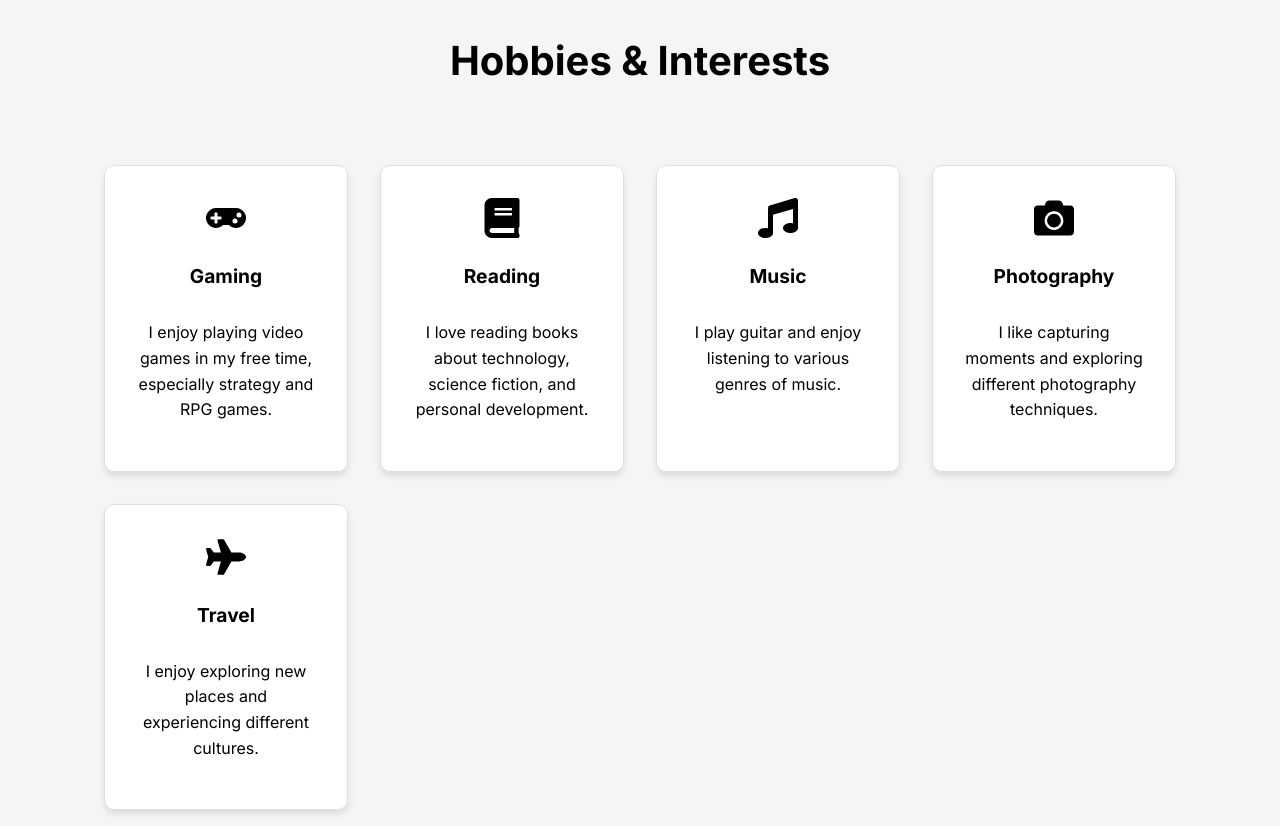
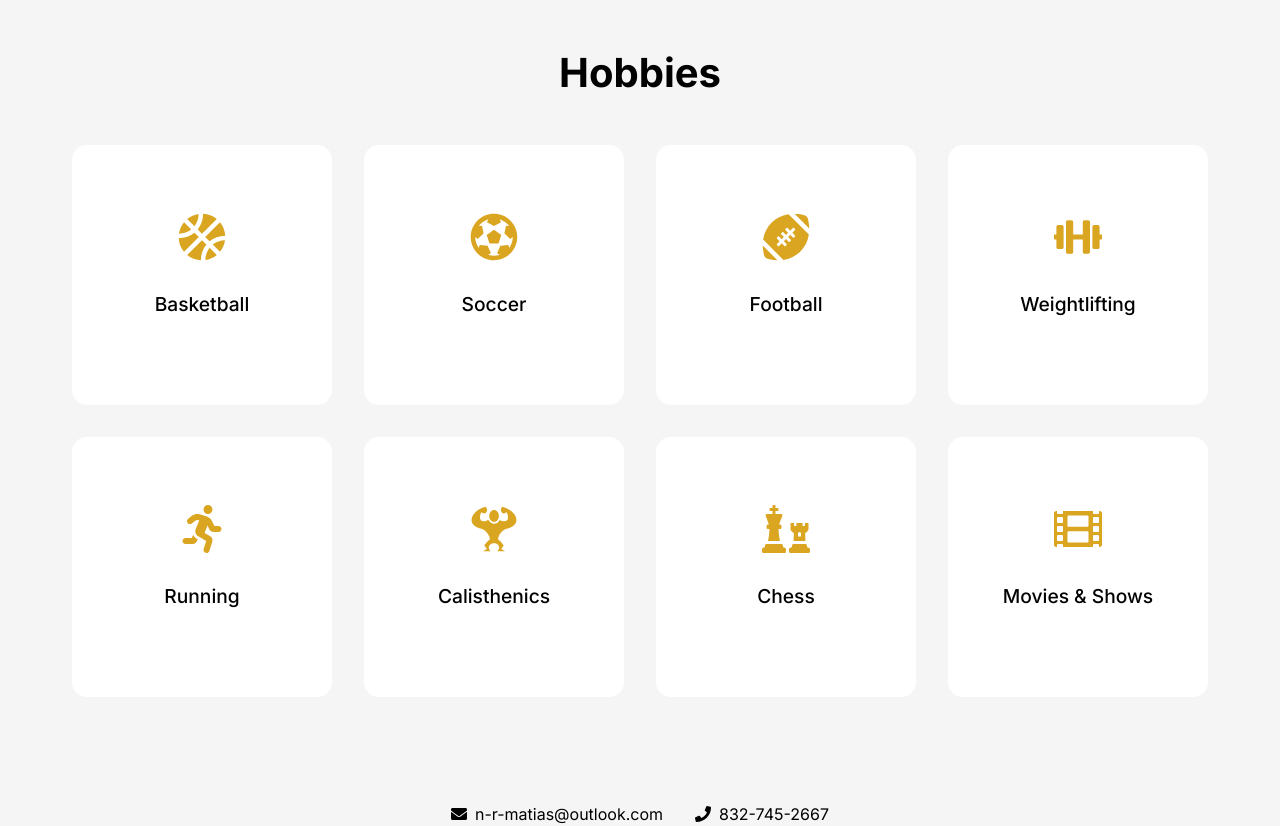
Before and after one commit to NicholasMatias/CBNV3, a React (Vite) app in the folder portfolio/: page / in a window 1280 px wide. Shown: the part 8200-9026 px from the top of the page. Built offline with nearby package versions, Linux system fonts and the light colour scheme.

Commit message:
added hobbies section

```diff
--- a/portfolio/src/components/Hobbies.jsx
+++ b/portfolio/src/components/Hobbies.jsx
@@ -1,13 +1,19 @@
 import { motion } from 'framer-motion';
 import styled from 'styled-components';
 import { useInView } from 'react-intersection-observer';
-import { FaGamepad, FaBook, FaMusic, FaCamera, FaPlane } from 'react-icons/fa';
+import {
+  FaBasketballBall, FaFutbol, FaFootballBall, FaDumbbell,
+  FaRunning, FaChess, FaFilm
+} from 'react-icons/fa';
+import { GiMuscleUp } from 'react-icons/gi';
 
 const HobbiesSection = styled.section`
   min-height: 100vh;
   display: flex;
   flex-direction: column;
   justify-content: center;
+  align-items: center;
+  padding: 4rem 2rem;
 `;
 
 const Title = styled(motion.h2)`
@@ -19,66 +25,92 @@ const Title = styled(motion.h2)`
 
 const HobbiesGrid = styled.div`
   display: grid;
-  grid-template-columns: repeat(auto-fit, minmax(200px, 1fr));
+  grid-template-columns: repeat(4, 1fr);
   gap: 2rem;
-  padding: 2rem;
+  max-width: 1200px;
+  width: 100%;
+
+  @media (max-width: 1024px) {
+    grid-template-columns: repeat(3, 1fr);
+  }
+
+  @media (max-width: 768px) {
+    grid-template-columns: repeat(2, 1fr);
+  }
+
+  @media (max-width: 480px) {
+    grid-template-columns: 1fr;
+  }
 `;
 
 const HobbyCard = styled(motion.div)`
+  position: relative;
   background: ${({ theme }) => theme.card};
-  padding: 2rem;
-  border-radius: 10px;
-  box-shadow: 0 4px 6px rgba(0, 0, 0, 0.1);
-  border: 1px solid ${({ theme }) => theme.border};
+  border-radius: 15px;
+  overflow: hidden;
+  aspect-ratio: 1;
+  cursor: pointer;
   display: flex;
   flex-direction: column;
   align-items: center;
-  gap: 1rem;
-  text-align: center;
+  justify-content: center;
+  padding: 2rem;
+  border: 2px solid transparent;
+  transition: all 0.3s ease;
+
+  &::before {
+    content: '';
+    position: absolute;
+    top: 0;
+    left: 0;
+    right: 0;
+    bottom: 0;
+    background: ${({ theme }) =>
+      theme.mode === 'dark'
+        ? 'linear-gradient(45deg, rgba(255,215,0,0.1), rgba(218,165,32,0.1))'
+        : 'linear-gradient(45deg, rgba(255,215,0,0.05), rgba(218,165,32,0.05))'
+    };
+    opacity: 0;
+    transition: opacity 0.3s ease;
+  }
+
+  &:hover {
+    transform: translateY(-5px);
+    border-color: ${({ theme }) => theme.mode === 'dark' ? '#FFD700' : '#DAA520'};
+    box-shadow: 0 10px 20px rgba(0, 0, 0, 0.2);
+
+    &::before {
+      opacity: 1;
+    }
+
+    ${({ theme }) => theme.mode === 'dark' && `
+      box-shadow: 0 10px 20px rgba(255, 215, 0, 0.1);
+    `}
+  }
 `;
 
 const HobbyIcon = styled.div`
-  font-size: 2.5rem;
-  color: ${({ theme }) => theme.primary};
+  font-size: 3rem;
+  margin-bottom: 1rem;
+  color: ${({ theme }) => theme.mode === 'dark' ? '#FFD700' : '#DAA520'};
+  transition: transform 0.3s ease;
+
+  ${HobbyCard}:hover & {
+    transform: scale(1.1);
+  }
 `;
 
-const HobbyName = styled.h3`
+const HobbyName = styled.p`
   font-size: 1.2rem;
+  font-weight: 500;
+  text-align: center;
   color: ${({ theme }) => theme.text};
+  transition: transform 0.3s ease;
+
+  ${HobbyCard}:hover & {
+    transform: scale(1.05);
+  }
 `;
-
-const HobbyDescription = styled.p`
-  color: ${({ theme }) => theme.text};
-  line-height: 1.6;
-`;
-
-const hobbies = [
-  {
-    name: 'Gaming',
-    icon: <FaGamepad />,
-    description: 'I enjoy playing video games in my free time, especially strategy and RPG games.',
-  },
-  {
-    name: 'Reading',
-    icon: <FaBook />,
-    description: 'I love reading books about technology, science fiction, and personal development.',
-  },
-  {
-    name: 'Music',
-    icon: <FaMusic />,
-    description: 'I play guitar and enjoy listening to various genres of music.',
-  },
-  {
-    name: 'Photography',
-    icon: <FaCamera />,
-    description: 'I like capturing moments and exploring different photography techniques.',
-  },
-  {
-    name: 'Travel',
-    icon: <FaPlane />,
-    description: 'I enjoy exploring new places and experiencing different cultures.',
-  },
-];
 
 const Hobbies = () => {
   const [ref, inView] = useInView({
@@ -86,27 +118,60 @@ const Hobbies = () => {
     threshold: 0.1,
   });
 
+  const hobbies = [
+    { name: 'Basketball', icon: <FaBasketballBall /> },
+    { name: 'Soccer', icon: <FaFutbol /> },
+    { name: 'Football', icon: <FaFootballBall /> },
+    { name: 'Weightlifting', icon: <FaDumbbell /> },
+    { name: 'Running', icon: <FaRunning /> },
+    { name: 'Calisthenics', icon: <GiMuscleUp /> },
+    { name: 'Chess', icon: <FaChess /> },
+    { name: 'Movies & Shows', icon: <FaFilm /> },
+  ];
+
+  const containerVariants = {
+    hidden: { opacity: 0 },
+    visible: {
+      opacity: 1,
+      transition: {
+        staggerChildren: 0.1
+      }
+    }
+  };
+
+  const itemVariants = {
+    hidden: { opacity: 0, y: 20 },
+    visible: {
+      opacity: 1,
+      y: 0,
+      transition: {
+        duration: 0.5
+      }
+    }
+  };
+
   return (
-    <HobbiesSection id="hobbies">
+    <HobbiesSection id="hobbies" ref={ref}>
       <Title
-        ref={ref}
         initial={{ opacity: 0, y: 20 }}
         animate={inView ? { opacity: 1, y: 0 } : {}}
         transition={{ duration: 0.5 }}
       >
-        Hobbies & Interests
+        Hobbies
       </Title>
-      <HobbiesGrid>
+      <HobbiesGrid
+        as={motion.div}
+        variants={containerVariants}
+        initial="hidden"
+        animate={inView ? "visible" : "hidden"}
+      >
         {hobbies.map((hobby, index) => (
           <HobbyCard
-            key={index}
-            initial={{ opacity: 0, y: 50 }}
-            animate={inView ? { opacity: 1, y: 0 } : {}}
-            transition={{ duration: 0.5, delay: index * 0.1 }}
+            key={hobby.name}
+            variants={itemVariants}
           >
             <HobbyIcon>{hobby.icon}</HobbyIcon>
             <HobbyName>{hobby.name}</HobbyName>
-            <HobbyDescription>{hobby.description}</HobbyDescription>
           </HobbyCard>
         ))}
       </HobbiesGrid>
```
